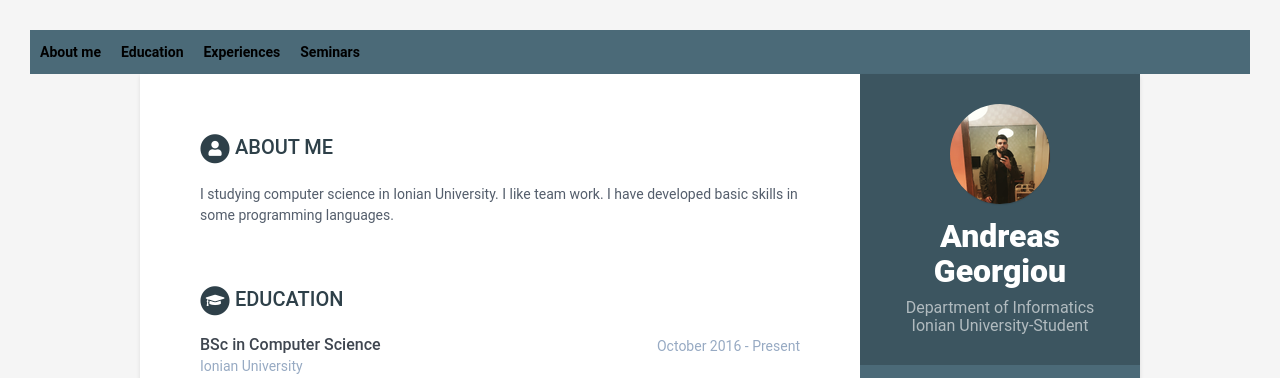
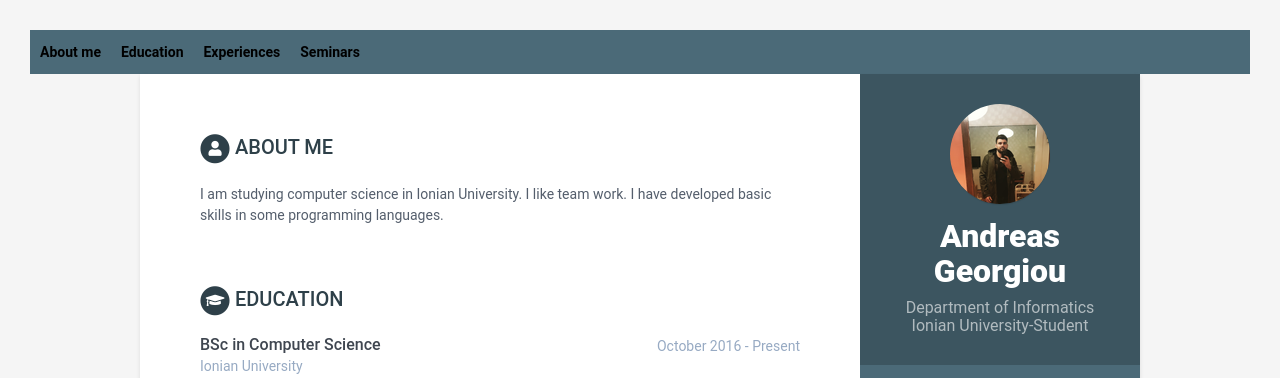
Before and after one commit to andreasgeorgiou/online-resume, a Jekyll site: the page built from index.html, in a window 1280 px wide. Shown: the top 378 px of the page. Built offline with Jekyll 4.4.1, drawn with Linux system fonts in a browser that asks for light colours.

```diff
--- a/_data/data.yml
+++ b/_data/data.yml
@@ -45,7 +45,7 @@ sidebar:
 career-profile:
     title: About me
     summary: |
-      I studying computer science in Ionian University. Ι like team work.
+      I am studying computer science in Ionian University. Ι like team work.
       I have developed basic skills in some programming languages.
 
 
```
